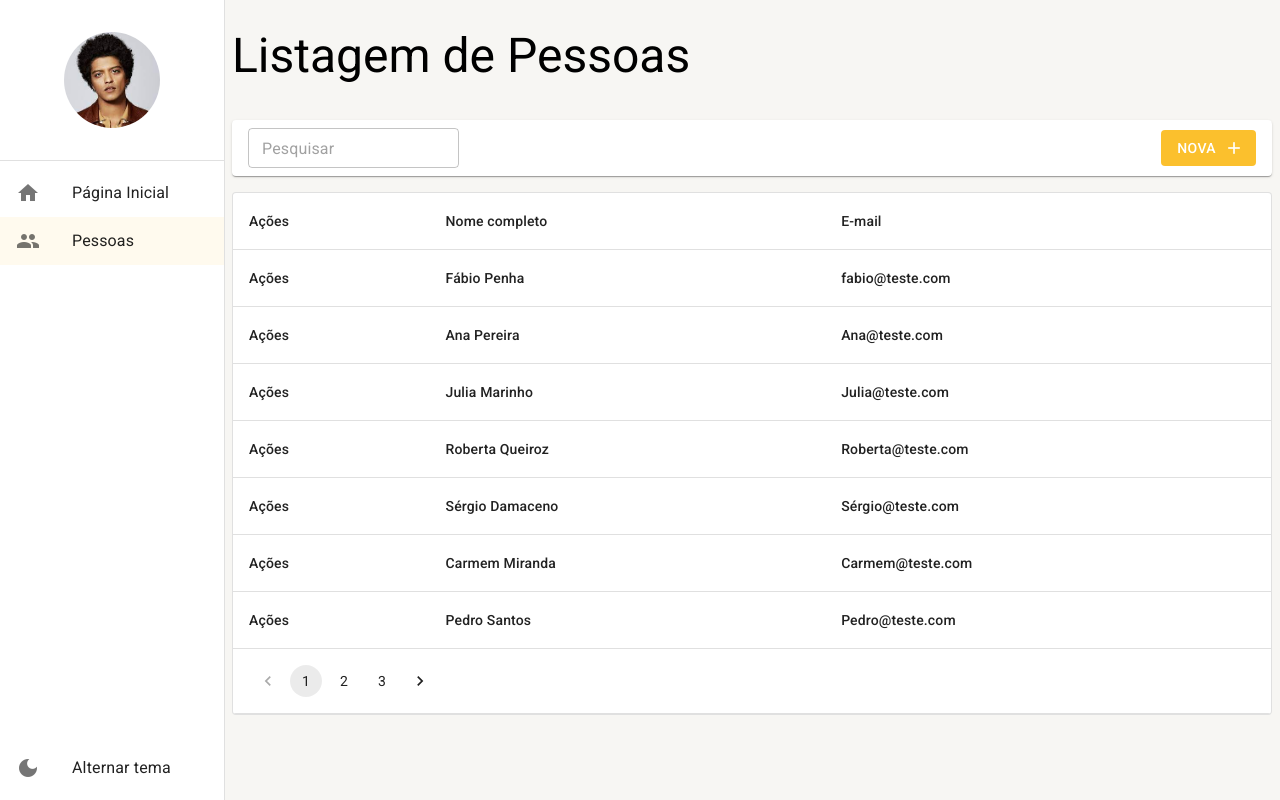
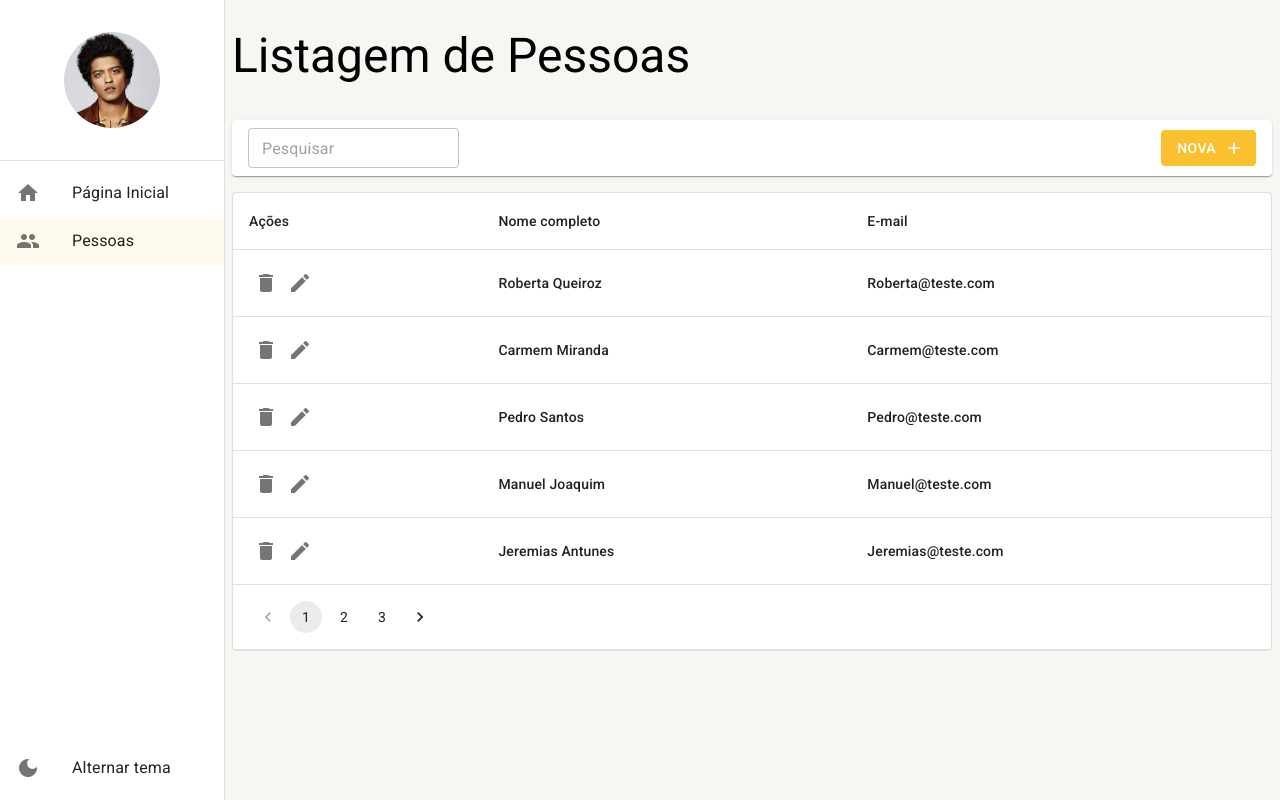
Before and after one commit to fabiopenha/react-mui-typescript, a React (Create React App) app: page /pessoas in a window 1280 px wide. Built offline with nearby package versions, Linux system fonts and the light colour scheme; data requests are answered from the project's data file.

Commit message:
feat: criando a página de detalhes

```diff
--- a/mock/database.json
+++ b/mock/database.json
@@ -1,34 +1,10 @@
 {
   "pessoas": [
-        {
-            "id": 1,
-            "email": "fabio@teste.com",
-            "cidadeId": 1,
-            "nomeCompleto": "Fábio Penha"
-        },
-        {
-            "id": 2,
-            "email": "Ana@teste.com",
-            "cidadeId": 1,
-            "nomeCompleto": "Ana Pereira"
-        },
-        {
-            "id": 3,
-            "email": "Julia@teste.com",
-            "cidadeId": 1,
-            "nomeCompleto": "Julia Marinho"
-        },
     {
       "id": 4,
       "email": "Roberta@teste.com",
       "cidadeId": 1,
       "nomeCompleto": "Roberta Queiroz"
-        },
-        {
-            "id": 5,
-            "email": "Sérgio@teste.com",
-            "cidadeId": 1,
-            "nomeCompleto": "Sérgio Damaceno"
     },
     {
       "id": 6,
@@ -90,6 +66,5 @@
       "cidadeId": 1,
       "nomeCompleto": "Carlos Manoel"
     }
-
   ]
 }
--- a/src/pages/index.ts
+++ b/src/pages/index.ts
@@ -1,2 +1,3 @@
 export * from './pessoas/ListagemDePessoas';
+export * from './pessoas/DetalheDePessoas';
 export * from './dashboard/Dashboard';
--- /dev/null
+++ b/src/pages/pessoas/DetalheDePessoas.tsx
@@ -0,0 +1,77 @@
+import { useEffect, useState } from 'react';
+import { useNavigate, useParams } from 'react-router-dom';
+
+import { PessoasService } from '../../shared/services/api/pessoas/PessoasService';
+import { FerramentasDeDetalhe } from '../../shared/components';
+import { LayoutBaseDePagina } from '../../shared/layouts';
+import { LinearProgress } from '@mui/material';
+
+export const DetalheDePessoas: React.FC = () => {
+  const { id = 'nova' } = useParams<'id'>();
+  const navigate = useNavigate();
+
+  const [isLoading, setIsLoading] = useState(false);
+  const [nome, setNome] = useState('');
+
+  useEffect(()=> {
+    if (id !== 'nova') {
+      setIsLoading(true);
+      PessoasService.getById(Number(id))
+        .then((result) => {
+          setIsLoading(false);
+          if (result instanceof Error) {
+            alert(result.message);
+            navigate('/pessoas');
+          } else {
+            setNome(result.nomeCompleto);
+            console.log(result);
+          }
+        });
+    }
+  }, [id]);
+
+  const handleSave = () => {
+    console.log('save');
+  };
+
+  const handleDelete = (id: number) => {
+
+    if (confirm('Realmente deseja apagar?')) {
+      PessoasService.deleteById(id)
+        .then(result => {
+          if (result instanceof Error) {
+            alert(result.message);
+          } else {
+            alert('Registro apagado com sucesso!');
+            navigate('/pessoas');
+          }
+        });
+    }
+  };
+
+  return (
+    <LayoutBaseDePagina
+      titulo={id === 'nova' ? 'Nova Pessoa' : nome}
+      barraDeFerramentas={
+        <FerramentasDeDetalhe
+          textoBotaoNovo='Nova'
+          mostrarBotaoSalvarEFechar
+          mostrarBotaoNovo={id !== 'nova'}
+          mostrarBotaoApagar={id !== 'nova'}
+
+          aoClicarEmSalvar={()=> handleSave}
+          aoClicarEmSalvarEFechar={()=> handleSave}
+          aoClicarEmApagar={()=> handleDelete(Number(id))}
+          aoClicarEmVoltar={()=> navigate('/pessoas')}
+          aoClicarEmNovo={()=> navigate('/pessoas/detalhe/nova')}
+        />}
+    >
+
+      {isLoading &&(
+        <LinearProgress variant='indeterminate' />
+      )}
+
+      <p>DetalheDePessoas: {id}</p>
+    </LayoutBaseDePagina>
+  );
+};
--- a/src/pages/pessoas/ListagemDePessoas.tsx
+++ b/src/pages/pessoas/ListagemDePessoas.tsx
@@ -1,6 +1,6 @@
-import { LinearProgress, Pagination, Paper, Table, TableBody, TableCell, TableContainer, TableFooter, TableHead, TableRow } from '@mui/material';
+import { Icon, IconButton, LinearProgress, Pagination, Paper, Table, TableBody, TableCell, TableContainer, TableFooter, TableHead, TableRow } from '@mui/material';
 import { useEffect, useMemo, useState } from 'react';
-import { useSearchParams } from 'react-router-dom';
+import { useNavigate, useSearchParams } from 'react-router-dom';
 import { FerramentasDaListagem } from '../../shared/components';
 import { Enviroment } from '../../shared/environment';
 import { useDebounce } from '../../shared/hooks';
@@ -10,8 +10,9 @@ import { IListagemPessoa, PessoasService } from '../../shared/services/api/pesso
 export const ListagemDePessoas: React.FC = () => {
   const [searchParams, setSearchParams] = useSearchParams();
   const { debounce }= useDebounce();
+  const navigate = useNavigate();
 
-  const [rows, setRows] =useState<IListagemPessoa[]>();
+  const [rows, setRows] = useState<IListagemPessoa[] | []>([]);
   const [totalCount, setTotalCount] =useState(0);
   const [isLoading, setIsLoading] =useState(true);
 
@@ -43,6 +44,23 @@ export const ListagemDePessoas: React.FC = () => {
     });
   }, [busca, pagina]);
 
+  const handleDelete = (id: number) => {
+
+    if (confirm('Realmente deseja apagar?')) {
+      PessoasService.deleteById(id)
+        .then(result => {
+          if (result instanceof Error) {
+            alert(result.message);
+          } else {
+            setRows(oldRows => [
+              ...oldRows.filter(oldRow => oldRow.id !== id),
+            ]);
+            alert('Registro apagado com sucesso!');
+          }
+        });
+    }
+  };
+
   return (
     <LayoutBaseDePagina
       titulo="Listagem de Pessoas"
@@ -50,6 +68,7 @@ export const ListagemDePessoas: React.FC = () => {
         <FerramentasDaListagem
           mostrarInputBusca
           textoBotaoNovo="Nova"
+          aoClicarEmNovo={() => navigate('/pessoas/detalhe/nova')}
           textoDaBusca={busca}
           aoMudarTextoDeBusca={(texto) =>
             setSearchParams({ busca: texto, pagina: '1' }, { replace: true })
@@ -68,7 +87,14 @@ export const ListagemDePessoas: React.FC = () => {
 
             {rows?.map(row => (
               <TableRow key={row.id}>
-                <TableCell>Ações</TableCell>
+                <TableCell>
+                  <IconButton size="small" onClick={() => handleDelete(row.id)}>
+                    <Icon>delete</Icon>
+                  </IconButton>
+                  <IconButton size="small" onClick={() => navigate(`/pessoas/detalhe/${row.id}`)}>
+                    <Icon>edit</Icon>
+                  </IconButton>
+                </TableCell>
                 <TableCell>{row.nomeCompleto}</TableCell>
                 <TableCell>{row.email}</TableCell>
               </TableRow>
--- a/src/routes/index.tsx
+++ b/src/routes/index.tsx
@@ -2,7 +2,7 @@ import { useEffect } from 'react';
 
 import { Routes, Route, Navigate } from 'react-router-dom';
 import { useAppDrawerContext } from '../shared/contexts';
-import { Dashboard, ListagemDePessoas } from '../pages';
+import { Dashboard, ListagemDePessoas, DetalheDePessoas } from '../pages';
 
 export const AppRoutes = () => {
   const { setDrawerOptions } = useAppDrawerContext();
@@ -27,7 +27,7 @@ export const AppRoutes = () => {
       <Route path="/pagina-inicial" element={<Dashboard />} />
 
       <Route path="/pessoas" element={<ListagemDePessoas />} />
-      {/* <Route path="/pessoas/detalhe/:id" element={<Dashboard />} /> */}
+      <Route path="/pessoas/detalhe/:id" element={<DetalheDePessoas />} />
 
       <Route path="*" element={<Navigate to="/pagina-inicial" />} />
     </Routes>
--- a/src/shared/environment/index.ts
+++ b/src/shared/environment/index.ts
@@ -2,7 +2,7 @@ export const Enviroment= {
   /**
   *  Define a quantidade de linhas a ser carregada por padrão nas listagens
   */
-  LIMITE_DE_LINHAS: 7,
+  LIMITE_DE_LINHAS: 5,
   /**
   *  Placeholder exibido nas inputs
   */
```
Lines whose indentation alone changed are shown as unchanged.
